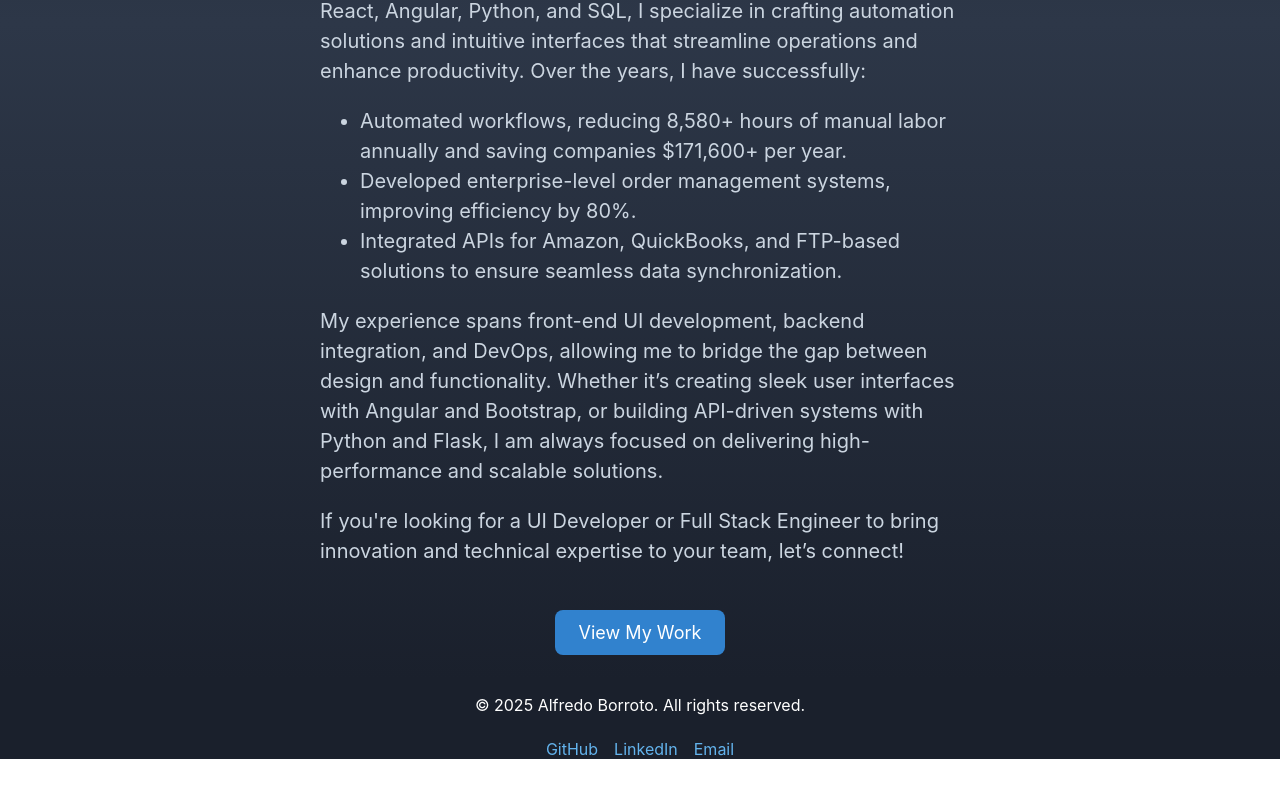
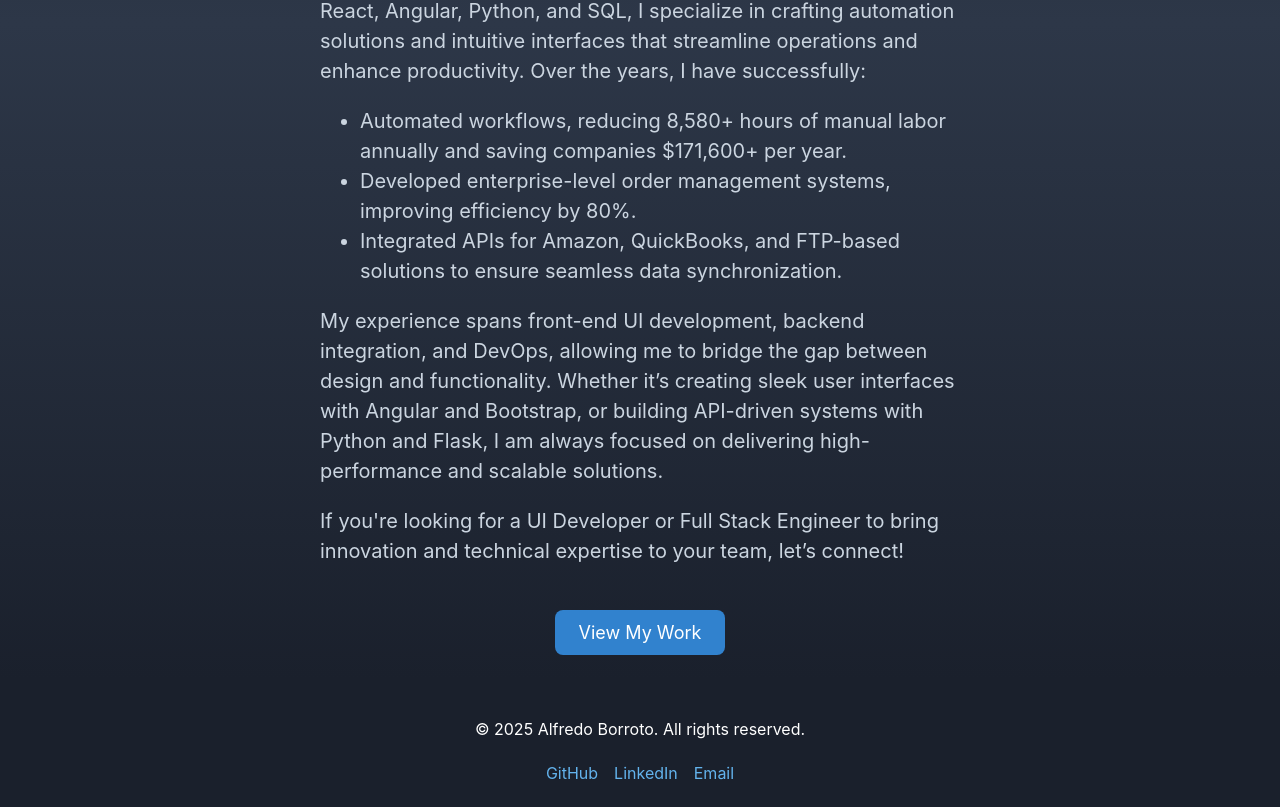
Before and after one commit to aborroto1984/portfolio, a React (Create React App) app: page /#/ in a window 1280 px wide. Shown: the part 710-1517 px from the top of the page. Before the commit the page ends 1469 px from the top, so only its background shows below. Built offline with nearby package versions, Linux system fonts and the light colour scheme.

Commit message:
Fixed the footer's links.

```diff
--- a/src/App.js
+++ b/src/App.js
@@ -4,12 +4,15 @@ import Home from "./pages/Home";
 import About from "./pages/About";
 import Projects from "./pages/Projects";
 import Contact from "./pages/Contact";
+import Navbar from "./components/Navbar";
+import Footer from "./components/Footer";
 
 import "./styles/global.css";
 
 function App() {
   return (
     <Router>
+      <Navbar />
       <main className="container mx-auto p-6 min-h-screen flex flex-col justify-between">
         <Routes>
           <Route path="/" element={<Home />} />
@@ -18,6 +21,7 @@ function App() {
            <Route path="/projects" element={<Projects />} />
         </Routes>
       </main>
+      <Footer />
     </Router>
   );
 }
--- a/src/components/Footer.jsx
+++ b/src/components/Footer.jsx
@@ -7,6 +7,8 @@ const FooterContainer = styled.footer`
   flex-direction: column;
   align-items: center;
   justify-content: center;
+  padding-top: 24px;
+
   background-color: #1a202c;
   color: white;
   text-align: center;
@@ -17,6 +19,7 @@ const FooterContainer = styled.footer`
 
 const FooterLinks = styled.div`
   margin-top: 8px;
+  margin-bottom: 24px;
   display: flex;
   gap: 16px;
 `;
@@ -36,9 +39,9 @@ const Footer = () => {
     <FooterContainer>
       <p>&copy; {new Date().getFullYear()} Alfredo Borroto. All rights reserved.</p>
       <FooterLinks>
-        <FooterLink href="https://github.com" target="_blank" rel="noopener noreferrer">GitHub</FooterLink>
-        <FooterLink href="https://linkedin.com" target="_blank" rel="noopener noreferrer">LinkedIn</FooterLink>
-        <FooterLink href="mailto:example@email.com">Email</FooterLink>
+        <FooterLink href="https://github.com/aborroto1984" target="_blank" rel="noopener noreferrer">GitHub</FooterLink>
+        <FooterLink href="https://www.linkedin.com/in/aborroto1984" target="_blank" rel="noopener noreferrer">LinkedIn</FooterLink>
+        <FooterLink href="mailto:aborroto1984@gmail.com.com">Email</FooterLink>
       </FooterLinks>
     </FooterContainer>
   );
--- a/src/pages/About.jsx
+++ b/src/pages/About.jsx
@@ -35,7 +35,7 @@ const Description = styled.p`
 const About = () => {
   return (
     <>
-    <Navbar />
+    {/* <Navbar /> */}
       <AboutSection>
         <Title>About Me</Title>
         <Description>
@@ -47,7 +47,7 @@ Looking ahead, I aspire to develop software solutions that impact even more peop
 Outside of coding, I’m a dedicated father, an avid problem solver, and a lifelong learner. Whether it's in my career or personal growth, sheer determination and a goal-oriented mindset have always driven me forward.
         </Description>
       </AboutSection>
-      <Footer />
+      {/* <Footer /> */}
     </>
   );
 };
--- a/src/pages/Contact.jsx
+++ b/src/pages/Contact.jsx
@@ -99,7 +99,7 @@ const Contact = () => {
 
   return (
     <>
-    <Navbar />
+    {/* <Navbar />   */}
       <ContactSection>
         <h1>Contact Me</h1>
         <Form onSubmit={handleSubmit}>
@@ -110,7 +110,7 @@ const Contact = () => {
         </Form>
         {submitted && <p style={{ color: "lightgreen", marginTop: "10px" }}>Message sent successfully!</p>}
       </ContactSection>
-    <Footer />
+    {/* <Footer /> */}
   </>
   );
 };
--- a/src/pages/Home.jsx
+++ b/src/pages/Home.jsx
@@ -61,7 +61,7 @@ const StyledLink = styled(Link)`
 const Home = () => {
   return (
     <>
-      <Navbar />
+      {/* <Navbar /> */}
       <Section>
         <HeroImage />
         <Title>Hi, I'm Alfredo Borroto</Title>
@@ -85,7 +85,7 @@ const Home = () => {
         </Description>
         <StyledLink to="/projects">View My Work</StyledLink>
       </Section>
-      <Footer />
+      {/* <Footer /> */}
     </>
   );
 };
--- a/src/pages/Projects.jsx
+++ b/src/pages/Projects.jsx
@@ -36,7 +36,7 @@ const ProjectsContainer = styled.div`
 const Projects = () => {
   return (
     <>
-      <Navbar />
+      {/* <Navbar /> */}
       <ProjectsSection>
         <Title>Some of My Projects</Title>
         <ProjectsContainer>
@@ -45,7 +45,7 @@ const Projects = () => {
           ))}
         </ProjectsContainer>
       </ProjectsSection>
-      <Footer />
+      {/* <Footer /> */}
     </>
   );
 };
--- a/src/styles/global.css
+++ b/src/styles/global.css
@@ -1,5 +1,7 @@
-/* src/styles/global.css */
+/* Set the base color to black */
 html, body {
+  background-color: #000 !important; /* Black background */
+  color: white !important; /* White text */
   height: auto !important;
   min-height: 100vh;
   overflow-x: hidden;
```
